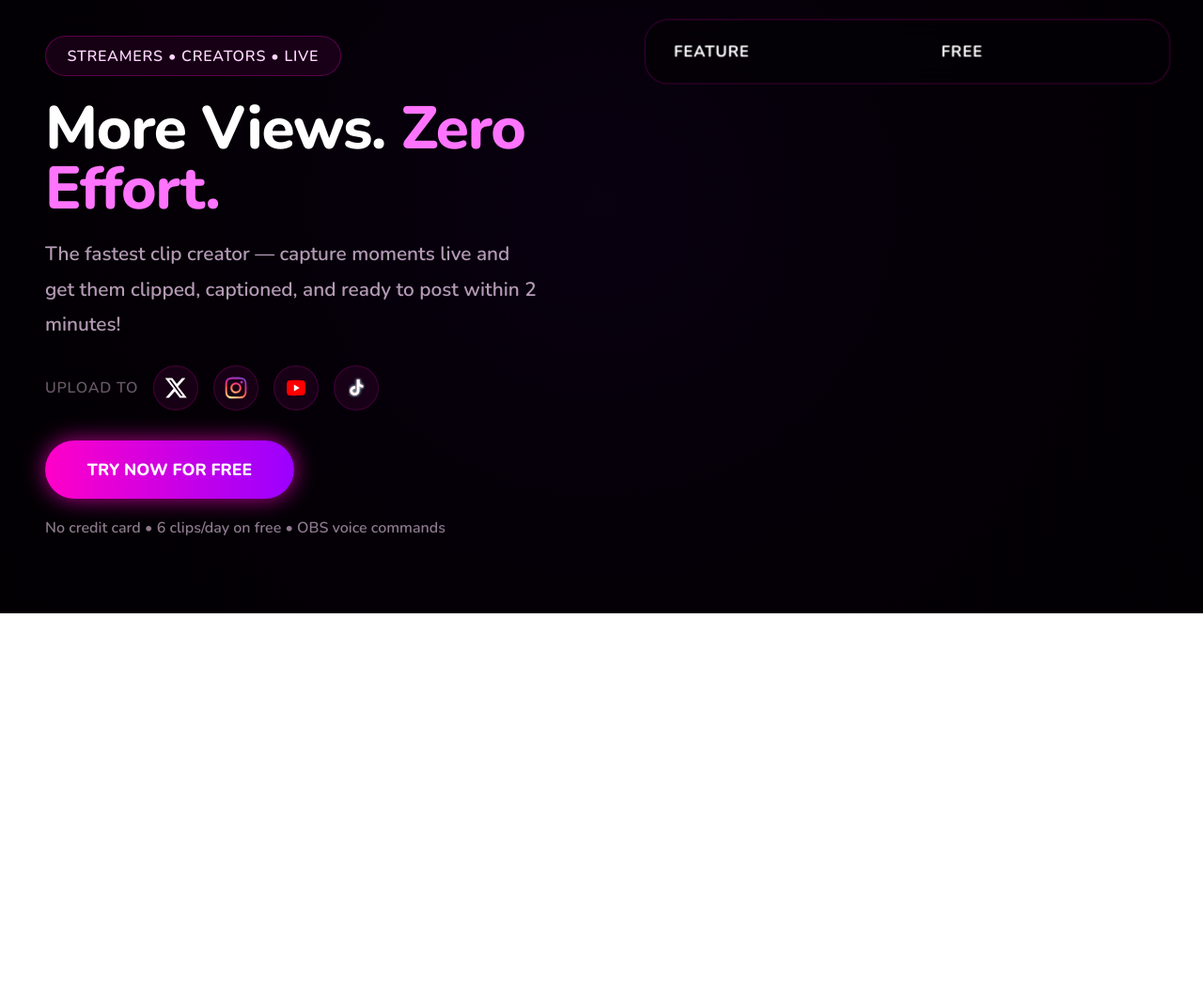
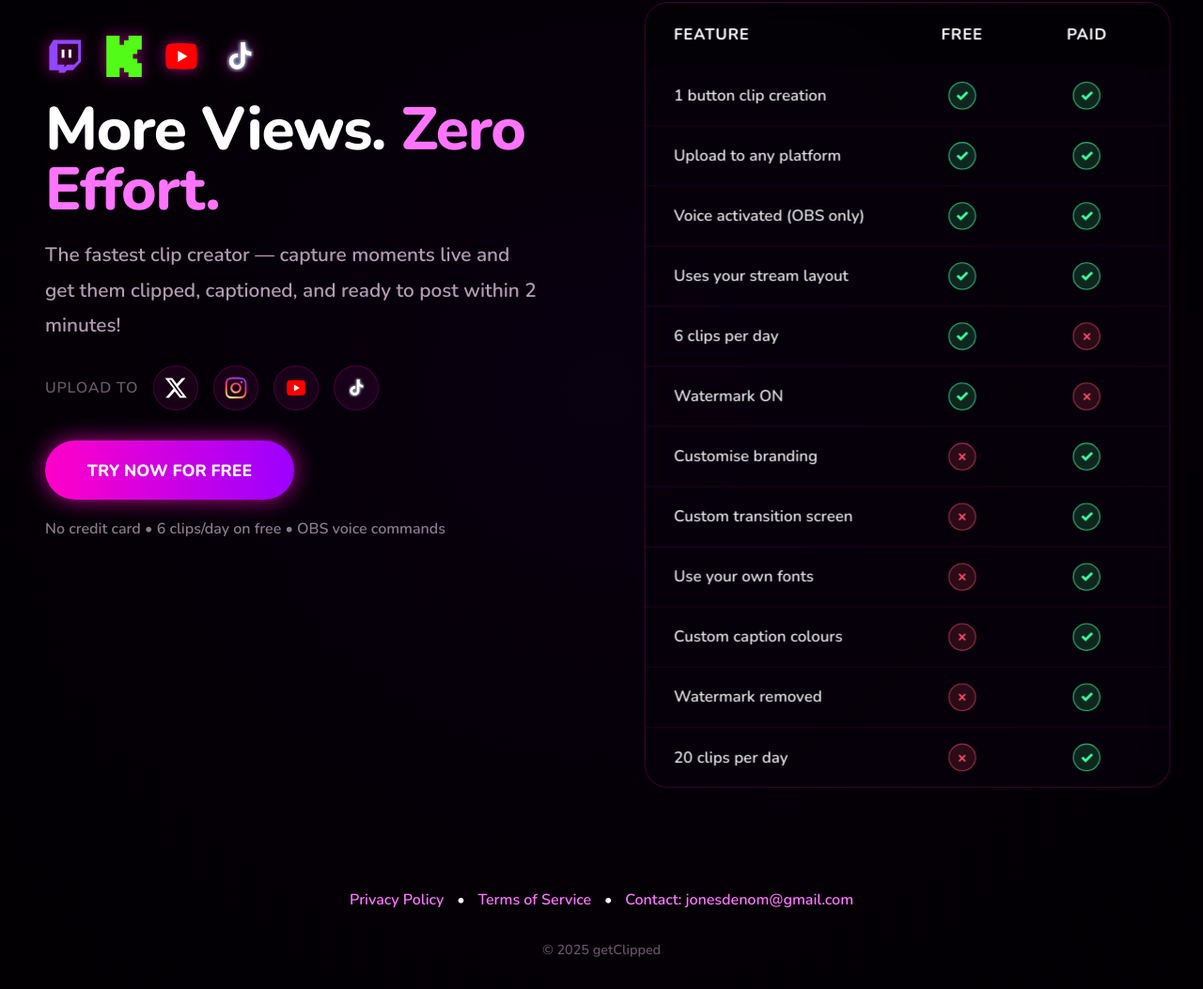
Before and after one commit to jonesdenom/getclipped-legal, a plain HTML site: page index.html in a window 1280 px wide. Shown: the part 220-1273 px from the top of the page at 94% size. Before the commit the page ends 873 px from the top, so only its background shows below. Drawn offline with nearby package versions, Linux system fonts and the light colour scheme.

Commit message:
Update index.html

```diff
--- a/index.html
+++ b/index.html
@@ -52,6 +52,7 @@
       padding-top: 1rem;
     }
 
+    /* kept for compatibility, even if not used now */
     .eyebrow {
       display: inline-block;
       background: rgba(255, 0, 200, 0.08);
@@ -63,6 +64,24 @@
       letter-spacing: 0.05rem;
       margin-bottom: 1.5rem;
       color: #ffd6ff;
+    }
+
+    /* NEW: platform icons row to replace eyebrow text */
+    .platform-icons {
+      display: flex;
+      gap: 1.1rem;
+      align-items: center;
+      margin-bottom: 1.5rem;
+    }
+    .platform-icons img {
+      height: 44px;
+      width: auto;
+      filter: drop-shadow(0 0 8px rgba(255, 0, 200, 0.55));
+      transition: transform 0.15s ease, filter 0.2s ease;
+    }
+    .platform-icons img:hover {
+      transform: scale(1.06);
+      filter: drop-shadow(0 0 14px rgba(255, 0, 200, 0.9));
     }
 
     .hero-title {
@@ -214,6 +233,7 @@
       .hero-left { margin: 0 auto; }
       .feature-card { margin: 3rem auto 0; transform: none; }
       .hero-socials { justify-content: center; }
+      .platform-icons { justify-content: center; }
       .top-logo img { height: 110px; }
       .hero-title { font-size: 3rem; }
       .hero-text { font-size: 1.1rem; margin: 1rem auto; }
@@ -227,7 +247,12 @@
 
   <div class="hero-wrap">
     <div class="hero-left">
-      <div class="eyebrow">streamers • creators • live</div>
+      <div class="platform-icons">
+        <img src="twitch.svg" alt="Twitch">
+        <img src="kick-streaming-platform-logo-icon.svg" alt="Kick">
+        <img src="youtube.svg" alt="YouTube">
+        <img src="tiktok.svg" alt="TikTok">
+      </div>
       <h1 class="hero-title">More Views. <span>Zero Effort.</span></h1>
       <p class="hero-text">
         The fastest clip creator — capture moments live and get them clipped, captioned, and ready to post within 2 minutes!
@@ -245,4 +270,84 @@
 
     <div class="feature-card" aria-label="Free vs Paid features">
       <div class="feature-header">
-        <div>Feature</div><div style="text-align:center;">Free</div><div style="
+        <div>Feature</div>
+        <div style="text-align:center;">Free</div>
+        <div style="text-align:center;">Paid</div>
+      </div>
+
+      <div class="feature-row">
+        <div class="feature-name">1 button clip creation</div>
+        <div class="feature-col"><span class="tick">✓</span></div>
+        <div class="feature-col"><span class="tick">✓</span></div>
+      </div>
+      <div class="feature-row">
+        <div class="feature-name">Upload to any platform</div>
+        <div class="feature-col"><span class="tick">✓</span></div>
+        <div class="feature-col"><span class="tick">✓</span></div>
+      </div>
+      <div class="feature-row">
+        <div class="feature-name">Voice activated (OBS only)</div>
+        <div class="feature-col"><span class="tick">✓</span></div>
+        <div class="feature-col"><span class="tick">✓</span></div>
+      </div>
+      <div class="feature-row">
+        <div class="feature-name">Uses your stream layout</div>
+        <div class="feature-col"><span class="tick">✓</span></div>
+        <div class="feature-col"><span class="tick">✓</span></div>
+      </div>
+      <div class="feature-row">
+        <div class="feature-name">6 clips per day</div>
+        <div class="feature-col"><span class="tick">✓</span></div>
+        <div class="feature-col"><span class="cross">×</span></div>
+      </div>
+      <div class="feature-row">
+        <div class="feature-name">Watermark ON</div>
+        <div class="feature-col"><span class="tick">✓</span></div>
+        <div class="feature-col"><span class="cross">×</span></div>
+      </div>
+      <div class="feature-row">
+        <div class="feature-name">Customise branding</div>
+        <div class="feature-col"><span class="cross">×</span></div>
+        <div class="feature-col"><span class="tick">✓</span></div>
+      </div>
+      <div class="feature-row">
+        <div class="feature-name">Custom transition screen</div>
+        <div class="feature-col"><span class="cross">×</span></div>
+        <div class="feature-col"><span class="tick">✓</span></div>
+      </div>
+      <div class="feature-row">
+        <div class="feature-name">Use your own fonts</div>
+        <div class="feature-col"><span class="cross">×</span></div>
+        <div class="feature-col"><span class="tick">✓</span></div>
+      </div>
+      <div class="feature-row">
+        <div class="feature-name">Custom caption colours</div>
+        <div class="feature-col"><span class="cross">×</span></div>
+        <div class="feature-col"><span class="tick">✓</span></div>
+      </div>
+      <div class="feature-row">
+        <div class="feature-name">Watermark removed</div>
+        <div class="feature-col"><span class="cross">×</span></div>
+        <div class="feature-col"><span class="tick">✓</span></div>
+      </div>
+      <div class="feature-row">
+        <div class="feature-name">20 clips per day</div>
+        <div class="feature-col"><span class="cross">×</span></div>
+        <div class="feature-col"><span class="tick">✓</span></div>
+      </div>
+    </div>
+  </div>
+
+  <div class="legal">
+    <a href="/privacy.html">Privacy Policy</a> •
+    <a href="/terms.html">Terms of Service</a> •
+    <a href="mailto:jonesdenom@gmail.com">Contact: jonesdenom@gmail.com</a>
+  </div>
+
+  <footer>© <span id="year"></span> getClipped</footer>
+
+  <script>
+    document.getElementById("year").textContent = new Date().getFullYear();
+  </script>
+</body>
+</html>
```
